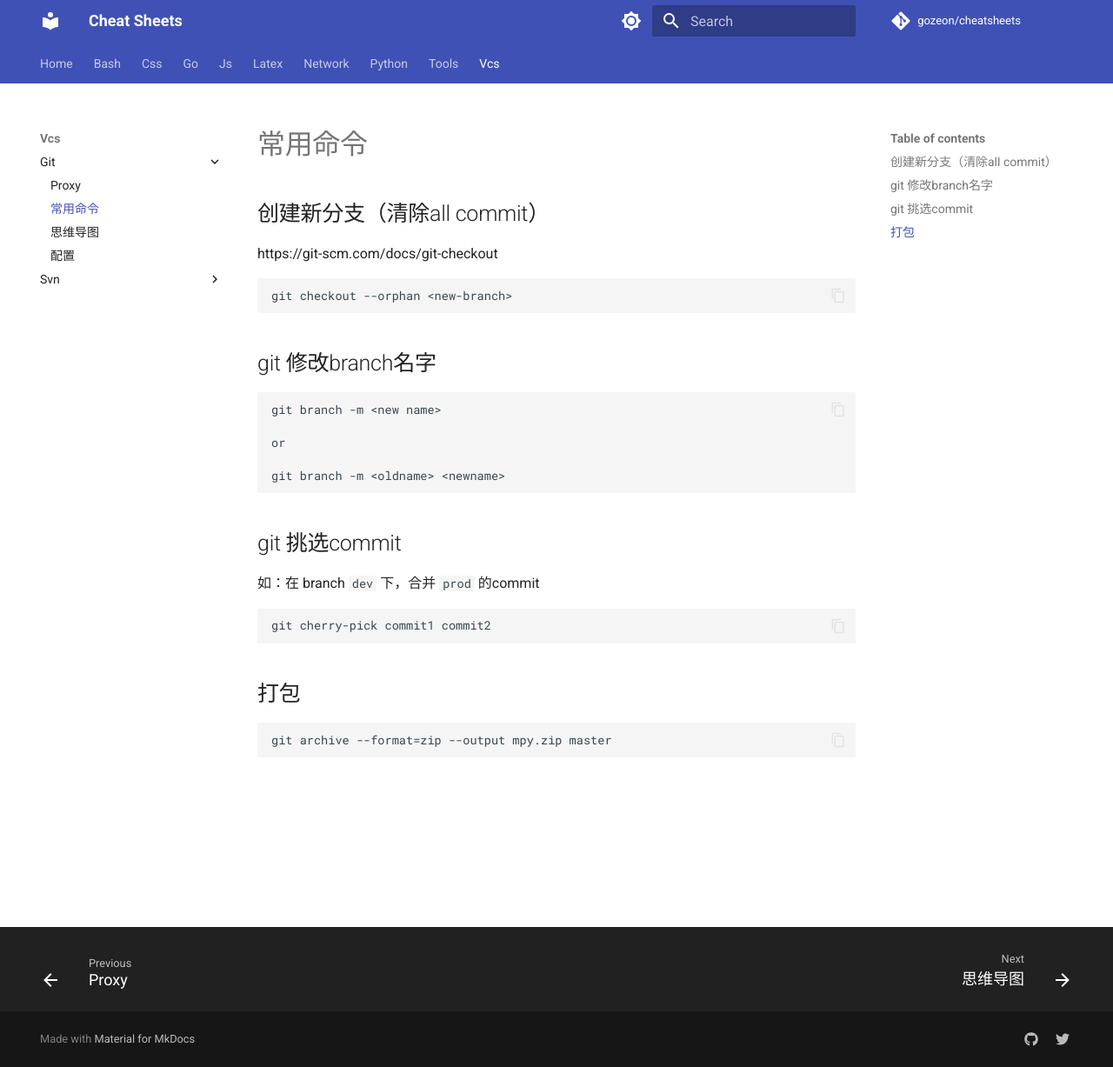
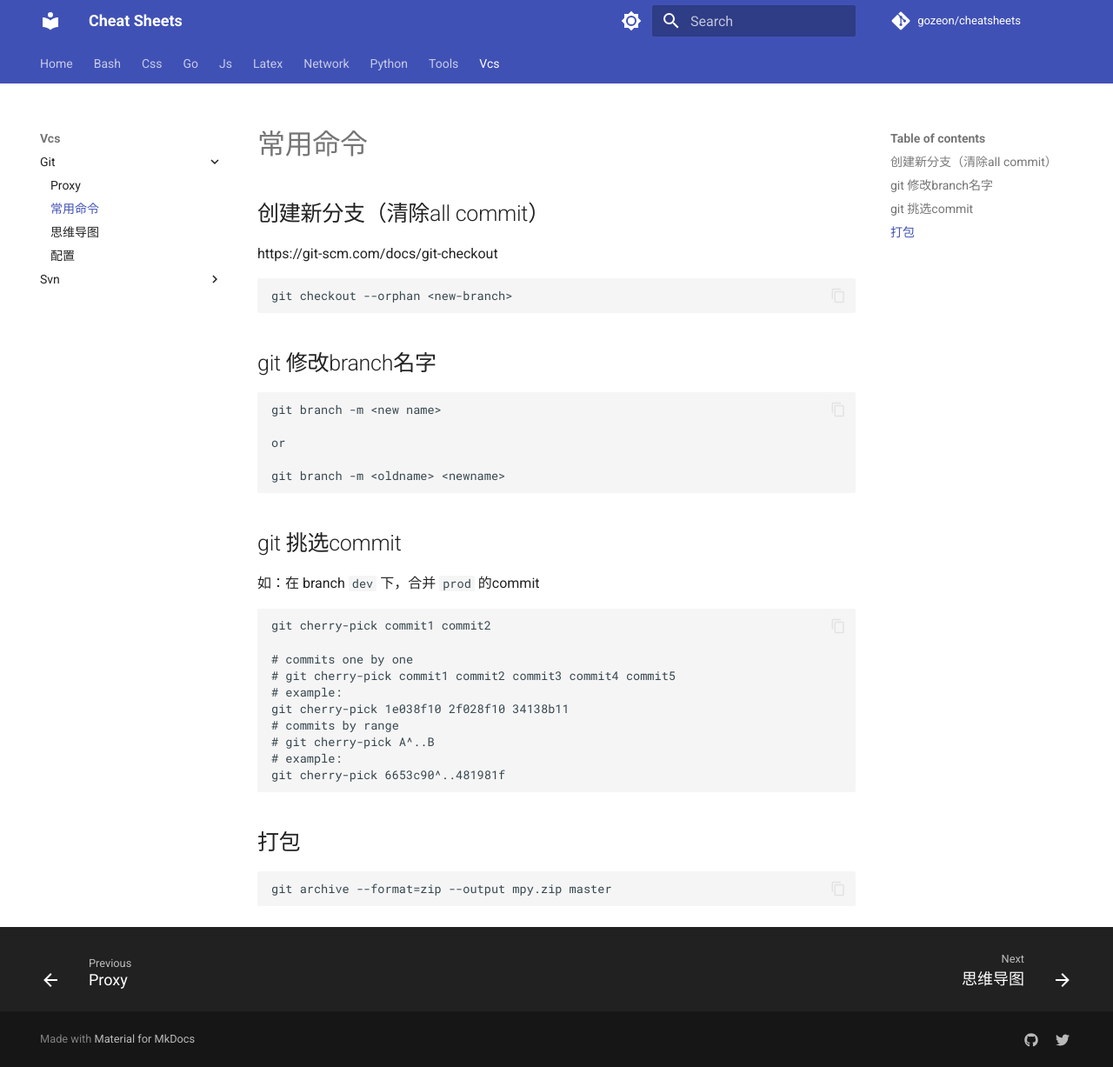
Before and after one commit to gozeon/cheatsheets, an MkDocs documentation site: the page built from docs/vcs/git/常用命令.md, in a window 1280 px wide and 1227 px high. Shown: the whole window at 87% size. Built offline with MkDocs 1.6.1 and Material for MkDocs 9.7.7, drawn with Linux system fonts in a browser that asks for light colours; comment, search, counter and statistics services are not loaded.

Commit message:
Update 常用命令.md

````diff
--- a/docs/vcs/git/常用命令.md
+++ b/docs/vcs/git/常用命令.md
@@ -25,6 +25,15 @@ git branch -m <oldname> <newname>
 
 ```git
 git cherry-pick commit1 commit2
+
+# commits one by one
+# git cherry-pick commit1 commit2 commit3 commit4 commit5
+# example:
+git cherry-pick 1e038f10 2f028f10 34138b11
+# commits by range
+# git cherry-pick A^..B
+# example:
+git cherry-pick 6653c90^..481981f
 ```
 
 ## 打包
````
